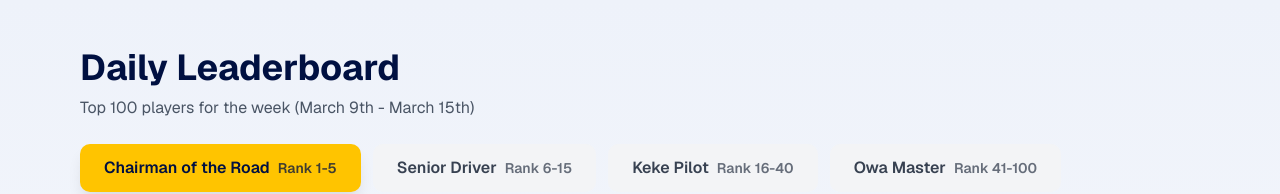
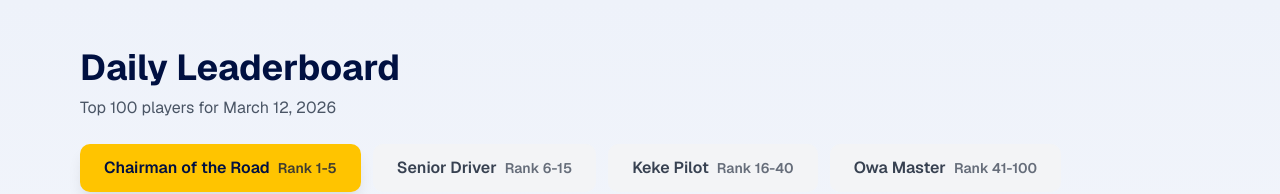
Before and after one commit to Udehmakua/ck2, a Next.js app: page / in a window 1280 px wide. Shown: the top 194 px of the page. Built offline with nearby package versions, Linux system fonts and the light colour scheme.

Commit message:
Update today-winners.tsx

```diff
--- a/components/today-winners.tsx
+++ b/components/today-winners.tsx
@@ -55,7 +55,7 @@ export function TodayWinners({ winners }: TodayWinnersProps) {
           Daily Leaderboard
         </h2>
         <p className="text-gray-600">
-          Top 100 players for the week (March 9th - March 15th) {/* {new Date().toLocaleDateString('en-US', { month: 'long', day: 'numeric', year: 'numeric' })} */}
+          Top 100 players for {new Date().toLocaleDateString('en-US', { month: 'long', day: 'numeric', year: 'numeric' })}
         </p>
       </div>
 
```
